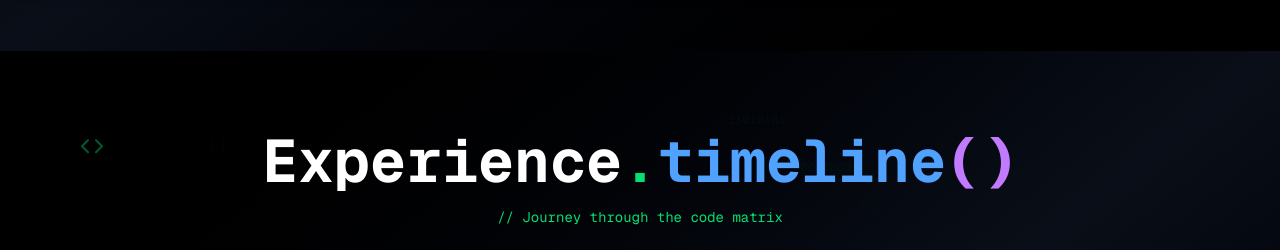
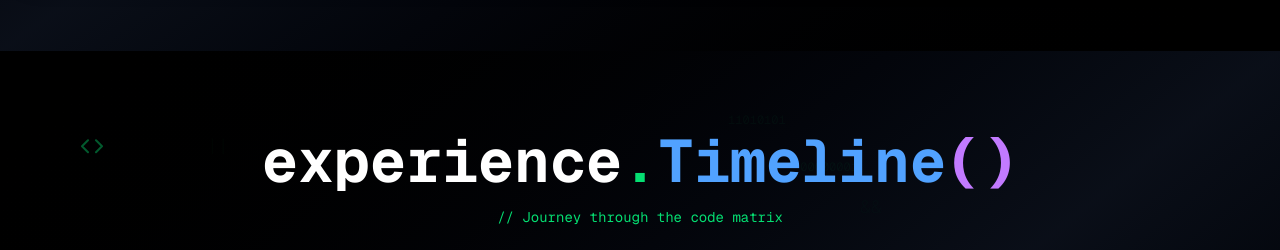
Before and after one commit to GaneshaNHotti/Personal-Portfolio, a Next.js app: page / in a window 1280 px wide. Shown: the part 1660-1910 px from the top of the page. Built offline with nearby package versions, Linux system fonts and the light colour scheme.

Commit message:
fix on title of experience page

```diff
--- a/src/components/experience-page.js
+++ b/src/components/experience-page.js
@@ -277,8 +277,8 @@ export const AnimatedExperienceTimeline = () => {
           className="space-y-4"
         >
           <h2 className="text-4xl md:text-6xl font-bold font-mono text-white mb-4">
-            Experience<span className="text-green-400">.</span>
-            <span className="text-blue-400">timeline</span>
+            experience<span className="text-green-400">.</span>
+            <span className="text-blue-400">Timeline</span>
             <span className="text-purple-400">()</span>
           </h2>
           <div className="font-mono text-green-400 text-sm">
```
